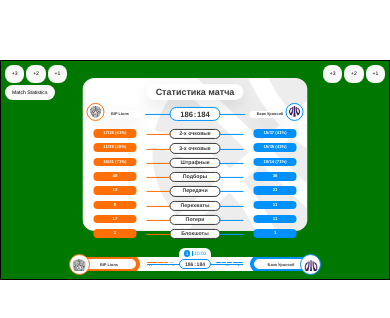
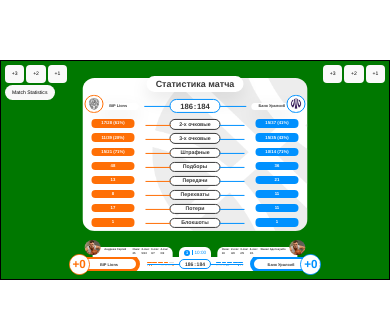
Before and after one commit to Aitmuhamet/vue-animation-basketball, a Vue app: page / in a window 390 px wide. Shown: the part 252-570 px from the top of the page. Built offline with nearby package versions, Linux system fonts and the light colour scheme.

Commit message:
fix(component): Minor responsive adjustments

```diff
--- a/src/components/BasketballScoreboard.vue
+++ b/src/components/BasketballScoreboard.vue
@@ -299,8 +299,8 @@ const scoreboardStyle = computed(() => {
 });
 
 const teams = reactive({
-    team1: { score: 0, showScore: false, showPhoto: false, showStats: false },
-    team2: { score: 0, showScore: false, showPhoto: false, showStats: false },
+    team1: { score: 0, showScore: true, showPhoto: true, showStats: true },
+    team2: { score: 0, showScore: true, showPhoto: true, showStats: true },
 })
 
 const timeouts = {
@@ -388,6 +388,7 @@ button {
     button {
         padding: calc(1vw * var(--scoreboard-width-ratio)) calc(1.5vw * var(--scoreboard-width-ratio));
         font-size: calc(1.3vw * var(--scoreboard-width-ratio));
+        border-radius: calc(1vw * var(--scoreboard-width-ratio));
     }
 }
 
@@ -412,8 +413,9 @@ button {
 .scoreboard__logo-container {
     position: relative;
     width: 100%;
-    height: 100%;
+    aspect-ratio: 1 / 1;
     overflow: hidden;
+    display: flex;
     transition: transform 1s ease-in-out;
 }
 
@@ -431,7 +433,7 @@ button {
     left: 50%;
     transform: translateX(-50%);
     background-color: var(--background-color);
-    font-size: 3vw;
+    font-size: calc(3vw * var(--scoreboard-width-ratio));
     font-weight: 600;
     width: 100%;
     height: 100%;
@@ -792,7 +794,7 @@ button {
 .scoreboard__overlay {
     position: absolute;
     z-index: 20;
-    bottom: calc(5vw * var(--scoreboard-width-ratio));
+    bottom: calc(5.2vw * var(--scoreboard-width-ratio));
 
     display: flex;
     align-items: center;
@@ -831,27 +833,27 @@ button {
     height: calc(1.3vw * var(--scoreboard-width-ratio));
     width: calc(.05vw * var(--scoreboard-width-ratio));
     background-color: var(--team-two-color);
-    margin: 0 .5vw;
+    margin: 0 calc(.5vw * var(--scoreboard-width-ratio));
 }
 
 .scoreboard__player-info {
     position: absolute;
-    bottom: 5vw;
-    width: 20.5vw;
+    bottom: calc(5.5vw * var(--scoreboard-width-ratio));
+    width: calc(20.5vw * var(--scoreboard-width-ratio));
     aspect-ratio: 22/1;
-    font-size: .7vw;
+    font-size: calc(.7vw * var(--scoreboard-width-ratio));
     font-weight: 600;
 
 }
 
 .scoreboard__player-info-inner {
     background-color: var(--background-color);
-    padding: calc(0.6vw / (16 / 9)) calc(2vw / (16 / 9));
+    padding: calc(0.5vw / (16 / 9) * var(--scoreboard-width-ratio)) calc(2vw / (16 / 9) * var(--scoreboard-width-ratio));
     border-radius: 1.5vw 1.5vw 0 0;
 
     display: flex;
     align-items: start;
-    gap: .2vw;
+    gap: calc(.2vw * var(--scoreboard-width-ratio));
 }
 
 .scoreboard__player-info-inner-left {
@@ -867,13 +869,13 @@ button {
 }
 
 .scoreboard__player-name {
-    width: 7vw;
+    width: calc(7vw * var(--scoreboard-width-ratio));
     aspect-ratio: 4 / 1;
     text-align: left;
 }
 
 .scoreboard__player-photo-wrapper {
-    width: 4vw;
+    width: calc(4vw * var(--scoreboard-width-ratio));
     aspect-ratio: 1 / 1;
     border-radius: 50px;
 
@@ -928,9 +930,10 @@ button {
 
     display: flex;
     justify-content: center;
+    align-items: center;
 
     background-color: var(--background-color);
-    padding: 1.5%;
+    padding: calc(1vw * var(--scoreboard-width-ratio));
     border-radius: 12px;
 
     font-weight: 600;
@@ -957,7 +960,7 @@ button {
 .table__caption {
     width: 46%;
     aspect-ratio: 6 / 1;
-    padding: .1em;
+    padding: calc(.5vw * var(--scoreboard-width-ratio));
     margin-bottom: calc(1vw * var(--scoreboard-width-ratio));
     display: flex;
     align-items: center;
@@ -979,11 +982,11 @@ button {
 .table__row {
     display: flex;
     justify-content: space-between;
-    margin-bottom: calc(.9vw / (16 / 9) * var(--scoreboard-width-ratio));
+    margin-bottom: calc(.8vw / (16 / 9) * var(--scoreboard-width-ratio));
 }
 
 .table__row-head {
-    margin-bottom: calc(1.8vw / (16 / 9) * var(--scoreboard-width-ratio));
+    margin-bottom: calc(1vw / (16 / 9) * var(--scoreboard-width-ratio));
 }
 
 .table__cell-content {
@@ -1006,7 +1009,6 @@ button {
     width: calc(12vw * var(--scoreboard-width-ratio));
     aspect-ratio: 6 / 1;
 }
-
 .table__cell-content:nth-child(1),
 .table__cell-content:nth-child(3) {
     color: var(--background-color);
@@ -1024,7 +1026,7 @@ button {
 }
 
 .table__cell-content.table__cell-content-categories {
-    border: .05vw solid var(--text-color);
+    border: calc(.05vw * var(--scoreboard-width-ratio)) solid var(--text-color);
     border-radius: 30px;
     background-color: var(--background-color);
     color: var(--text-color);
```
